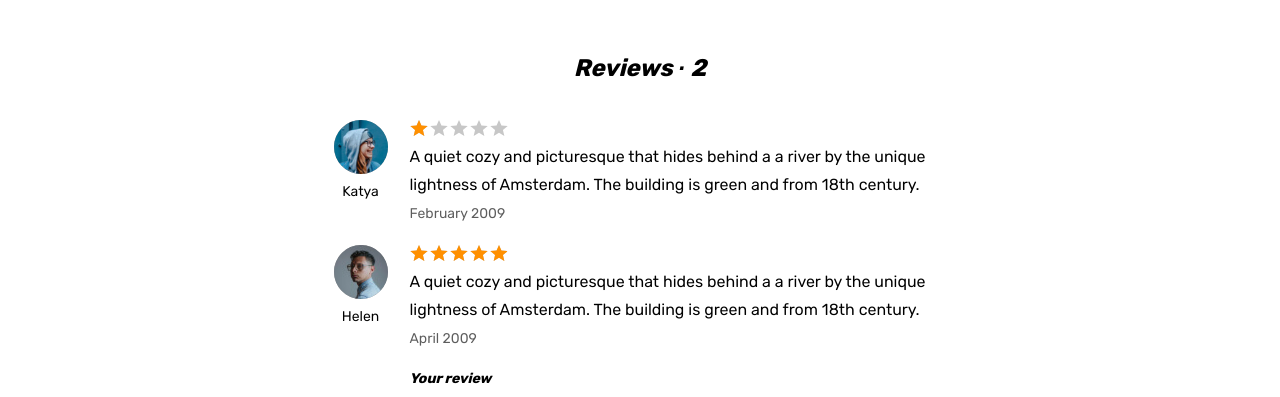
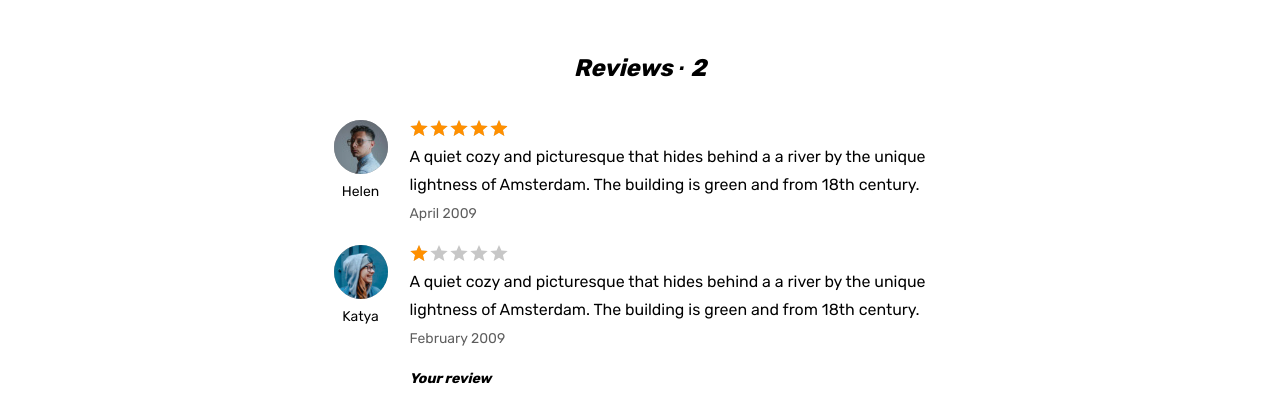
Before and after one commit to Lantik/830165-six-cities-4, a React app: page /offer in a window 1280 px wide. Shown: the part 1280-1677 px from the top of the page. Built offline with nearby package versions, Linux system fonts and the light colour scheme.

Commit message:
[FEATURE]: sort reviews by date from new to old

```diff
--- a/src/components/review-list/review-list.jsx
+++ b/src/components/review-list/review-list.jsx
@@ -3,7 +3,9 @@ import PropTypes from 'prop-types';
 import Review from '../review/review.jsx';
 
 const ReviewList = ({reviews}) => {
-  const reviewsToShow = reviews.slice(0, 10);
+  const reviewsToShow = reviews
+    .slice(0, 10)
+    .sort((a, b) => b.date - a.date);
 
   return (
     <ul className="reviews__list">
```
Also changed, not shown: 2 other files (tests, documents, lock files or other folders).
